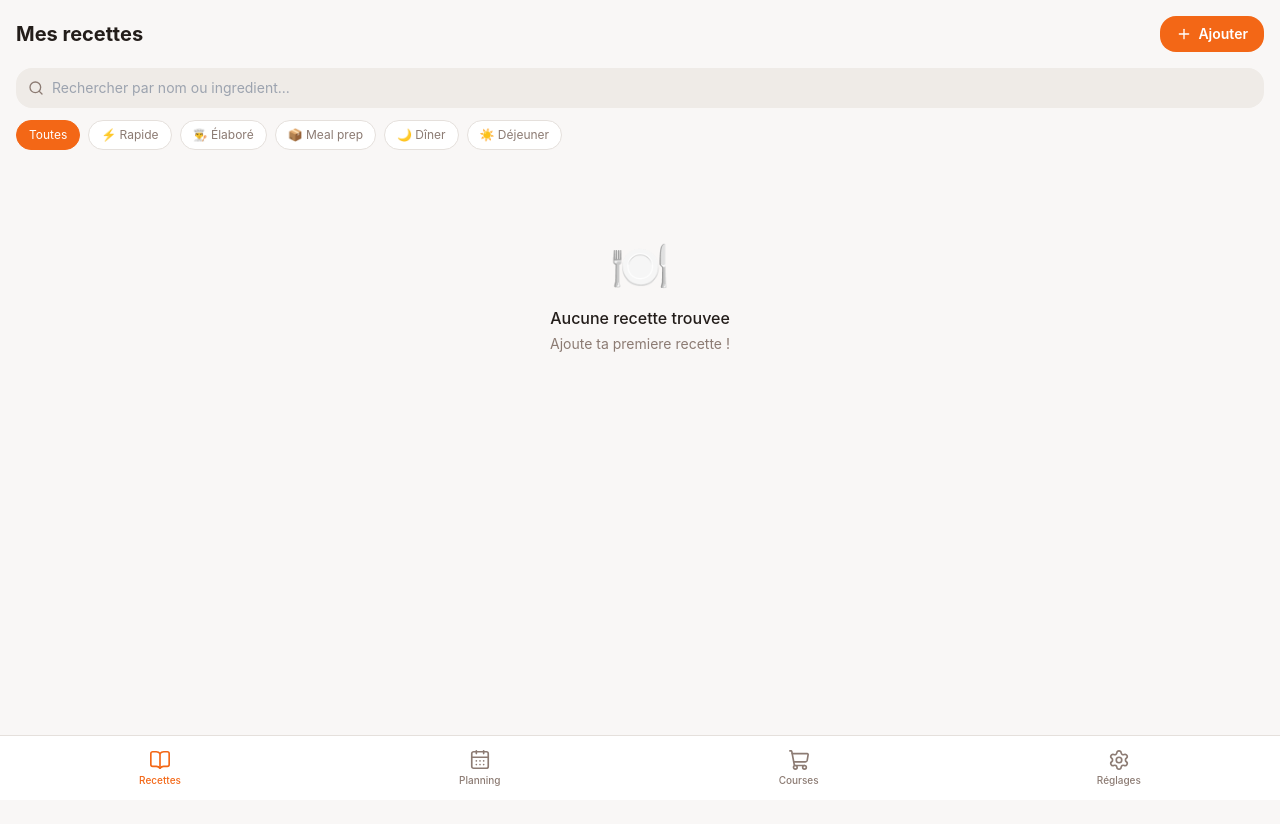
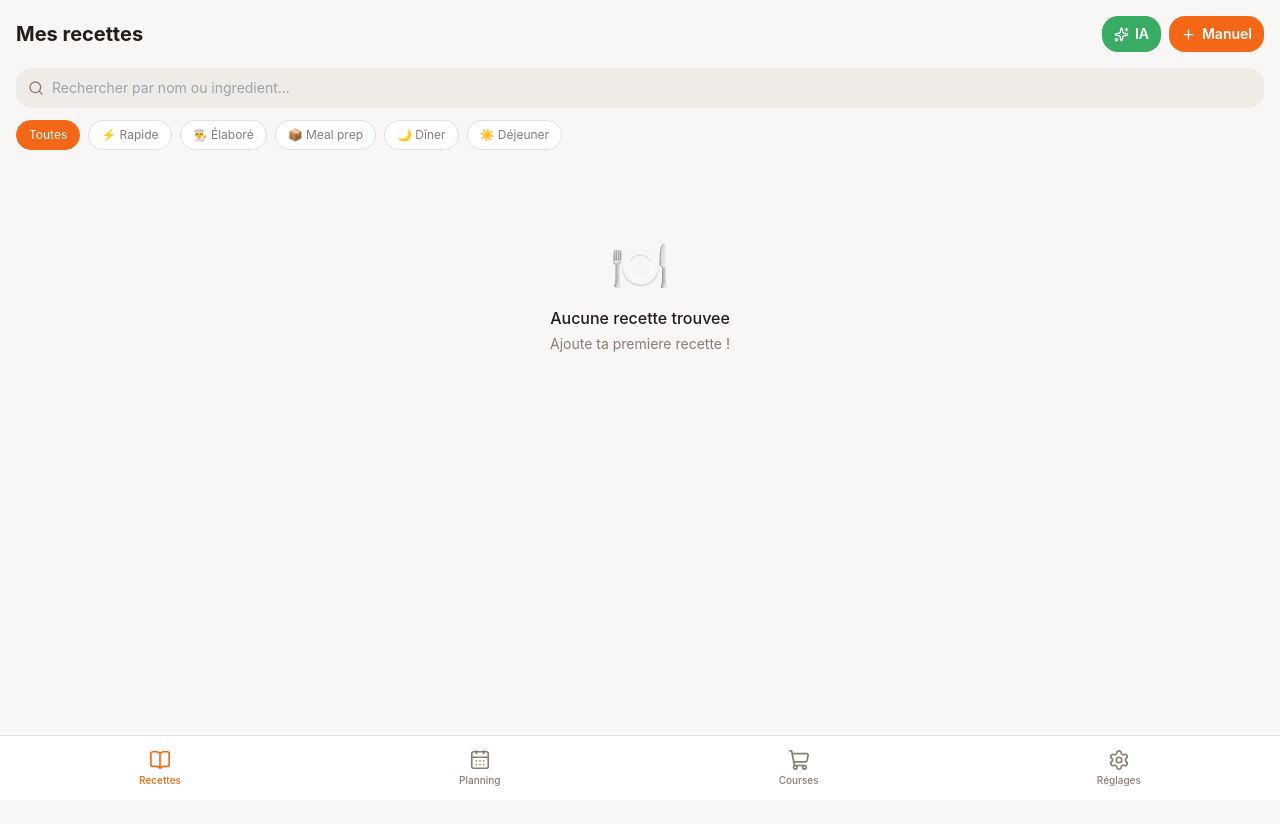
Before and after one commit to Florulan/JaiFaim, a React (Vite) app: page /#/ in a window 1280 px wide. Shown: the top 824 px of the page. Built offline with nearby package versions, Linux system fonts and the light colour scheme.

Commit message:
Phase 2 - Saisie IA des recettes

```diff
--- a/src/pages/BibliothequeePage.tsx
+++ b/src/pages/BibliothequeePage.tsx
@@ -1,8 +1,9 @@
 import { useEffect, useState } from 'react'
-import { Plus, Search, X } from 'lucide-react'
+import { Plus, Search, X, Sparkles } from 'lucide-react'
 import { useRecipeStore } from '../store/recipeStore'
 import { RecetteCard } from '../components/RecetteCard'
 import { RecetteForm } from '../components/RecetteForm'
+import { AISaisieDrawer } from '../components/AISaisieDrawer'
 import { RECIPE_TAGS, RECIPE_TAG_LABELS, type RecipeTag } from '../types'
 import type { Recipe } from '../types'
 
@@ -11,6 +12,7 @@ type RecipeFormData = Omit<Recipe, 'id' | 'created_at' | 'updated_at'>
 export default function BibliothequeePage() {
   const { recipes, isLoading, searchQuery, activeTag, loadRecipes, addRecipe, setSearchQuery, setActiveTag } = useRecipeStore()
   const [showForm, setShowForm] = useState(false)
+  const [showAI, setShowAI] = useState(false)
   const [isSubmitting, setIsSubmitting] = useState(false)
 
   useEffect(() => {
@@ -28,6 +30,16 @@ export default function BibliothequeePage() {
     })
     setIsSubmitting(false)
     setShowForm(false)
+    setShowAI(false)
+  }
+
+  if (showAI) {
+    return (
+      <AISaisieDrawer
+        onClose={() => setShowAI(false)}
+        onSave={handleAddRecipe}
+      />
+    )
   }
 
   if (showForm) {
@@ -55,13 +67,22 @@ export default function BibliothequeePage() {
       <div className="sticky top-0 bg-background z-10 px-4 pt-safe">
         <div className="py-4 flex items-center justify-between">
           <h1 className="text-xl font-bold text-foreground">Mes recettes</h1>
-          <button
-            onClick={() => setShowForm(true)}
-            className="flex items-center gap-1.5 bg-primary text-primary-foreground px-4 py-2 rounded-2xl text-sm font-semibold"
-          >
-            <Plus size={16} /> Ajouter
-          </button>
+          <div className="flex gap-2">
+            <button
+              onClick={() => setShowAI(true)}
+              className="flex items-center gap-1.5 bg-accent text-accent-foreground px-3 py-2 rounded-2xl text-sm font-semibold"
+            >
+              <Sparkles size={15} /> IA
+            </button>
+            <button
+              onClick={() => setShowForm(true)}
+              className="flex items-center gap-1.5 bg-primary text-primary-foreground px-3 py-2 rounded-2xl text-sm font-semibold"
+            >
+              <Plus size={15} /> Manuel
+            </button>
+          </div>
         </div>
+
         <div className="relative mb-3">
           <Search size={16} className="absolute left-3 top-3 text-muted-foreground" />
           <input
@@ -77,10 +98,14 @@ export default function BibliothequeePage() {
             </button>
           )}
         </div>
+
         <div className="flex gap-2 overflow-x-auto pb-3">
           <button
             onClick={() => setActiveTag(null)}
-            className={"flex-shrink-0 text-xs px-3 py-1.5 rounded-full border transition-colors " + (activeTag === null ? 'bg-primary text-primary-foreground border-primary' : 'bg-card text-muted-foreground border-border')}
+            className={"flex-shrink-0 text-xs px-3 py-1.5 rounded-full border transition-colors " +
+              (activeTag === null
+                ? 'bg-primary text-primary-foreground border-primary'
+                : 'bg-card text-muted-foreground border-border')}
           >
             Toutes
           </button>
@@ -88,13 +113,17 @@ export default function BibliothequeePage() {
             <button
               key={tag}
               onClick={() => setActiveTag(activeTag === tag ? null : tag as RecipeTag)}
-              className={"flex-shrink-0 text-xs px-3 py-1.5 rounded-full border transition-colors " + (activeTag === tag ? 'bg-primary text-primary-foreground border-primary' : 'bg-card text-muted-foreground border-border')}
+              className={"flex-shrink-0 text-xs px-3 py-1.5 rounded-full border transition-colors " +
+                (activeTag === tag
+                  ? 'bg-primary text-primary-foreground border-primary'
+                  : 'bg-card text-muted-foreground border-border')}
             >
               {RECIPE_TAG_LABELS[tag]}
             </button>
           ))}
         </div>
       </div>
+
       <div className="px-4 pb-4">
         {isLoading ? (
           <div className="flex justify-center py-16">
```
